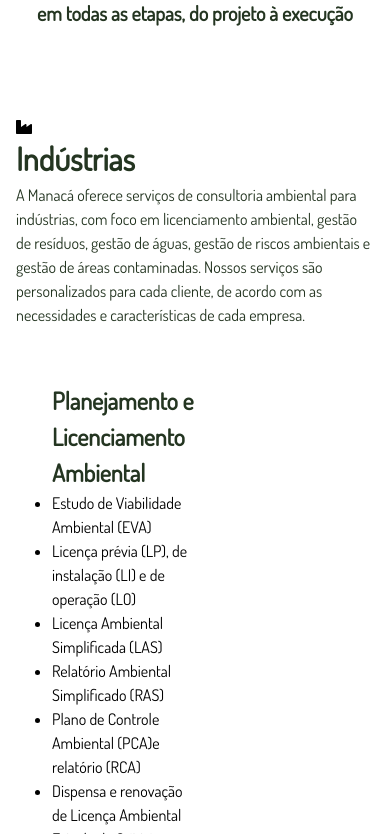
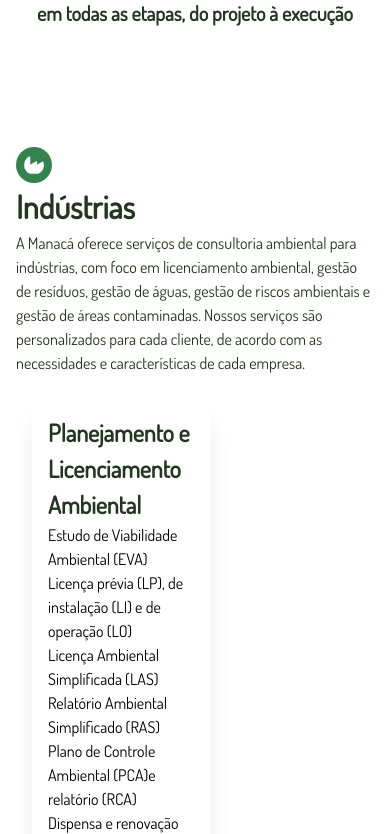
Before and after one commit to agenciaNOS/manaca-website, a Next.js app: page / in a window 390 px wide. Shown: the part 2810-3644 px from the top of the page. Built offline with nearby package versions, Linux system fonts and the light colour scheme.

Commit message:
update icons and images

```diff
--- a/components/Services.jsx
+++ b/components/Services.jsx
@@ -5,11 +5,11 @@
 const properIcon = (area) => {
     switch (area.title) {
         case 'Indústrias':
-        return <FaIndustry />
+        return <FaIndustry className='text-4xl bg-manaca text-white rounded-full p-2' />
         case 'Empreendimentos urbanos':
-        return <FaBuilding />
+        return <FaBuilding className='text-4xl bg-manaca text-white rounded-full p-2' />
         case 'Empreendimentos rurais':
-        return <FaBuilding />
+        return <FaBuilding className='text-4xl bg-manaca text-white rounded-full p-2' />
 }
 }
 
@@ -23,7 +23,7 @@
     </div>
     <div className="container mx-auto px-4">
         {servicesSection.areas.map((area, index) => (
-        <div key={index} className="justify-center items-center my-5">
+        <div key={index} className="justify-center items-center my-12">
             <div>
                 {properIcon(area)}
                 <h1>
@@ -33,10 +33,10 @@
                     {area.description}
                 </p>
             </div>
-            <div className="flex flex-col md:flex-row justify-center items-start my-5 flex-wrap">
+            <div className="flex flex-col md:flex-row justify-start items-start my-4 flex-wrap">
                 {area.services.map((service, index) => (
                 <div key={index}
-                    className="flex flex-col md:flex-row justify-center items-center my-5 mx-5 rounded py-4 px-4 w-1/2 md:w-1/4">
+                    className="flex flex-col md:flex-row justify-center items-center mx-4 m-2 rounded p-4 w-1/2 md:w-1/4 shadow-xl hover:shadow-lg transition duration-300 ease-in-out transform hover:-translate-y-1 cursor-pointer">
                     <div>
                         <h2>
                             {service.title}
--- a/styles/globals.css
+++ b/styles/globals.css
@@ -17,6 +17,7 @@
 
 * {
   box-sizing: border-box;
+  list-style: none;
 }
 
 h1 {
```
Also changed, not shown: public/giovana.jpeg, public/thais.jpeg.
